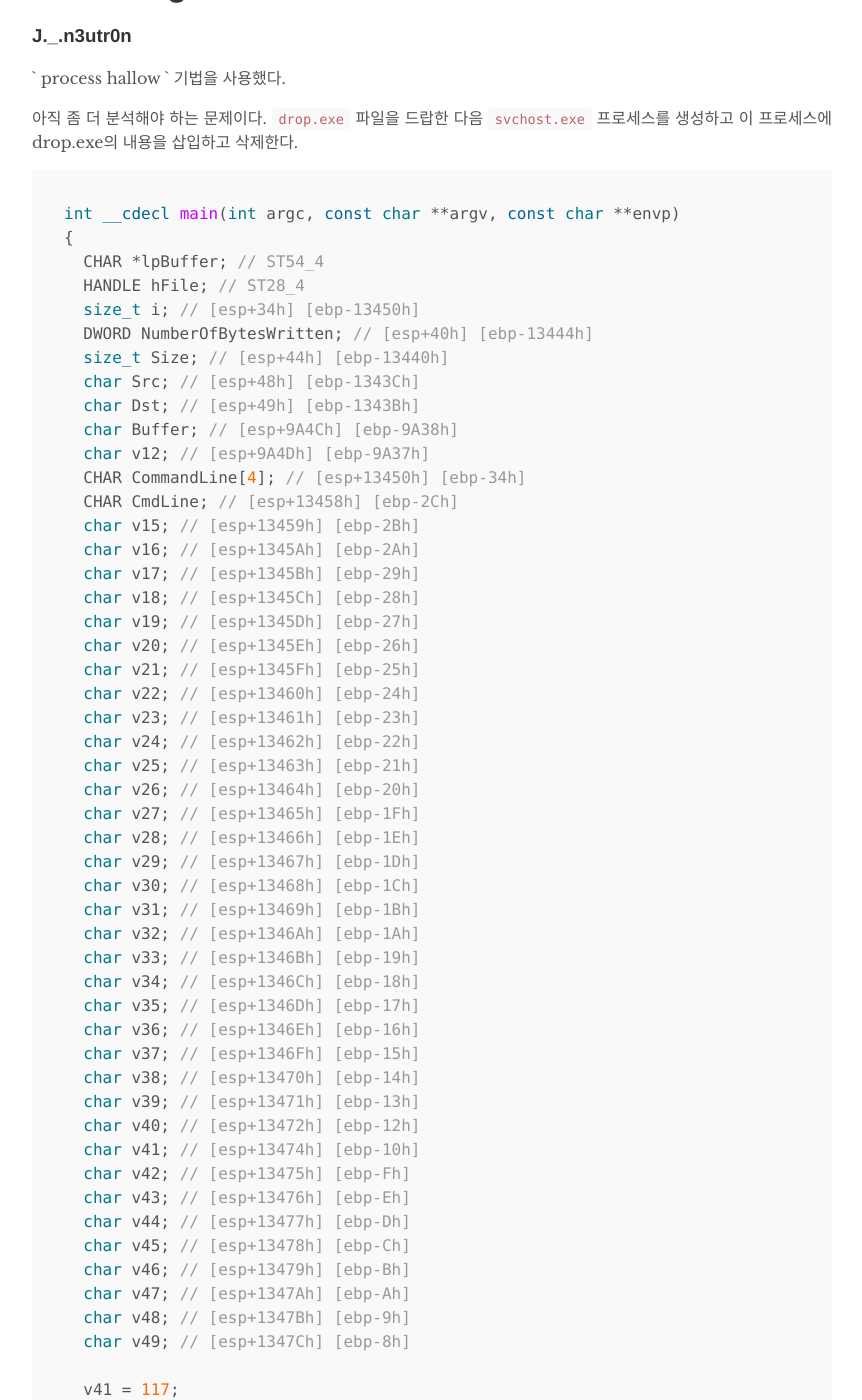
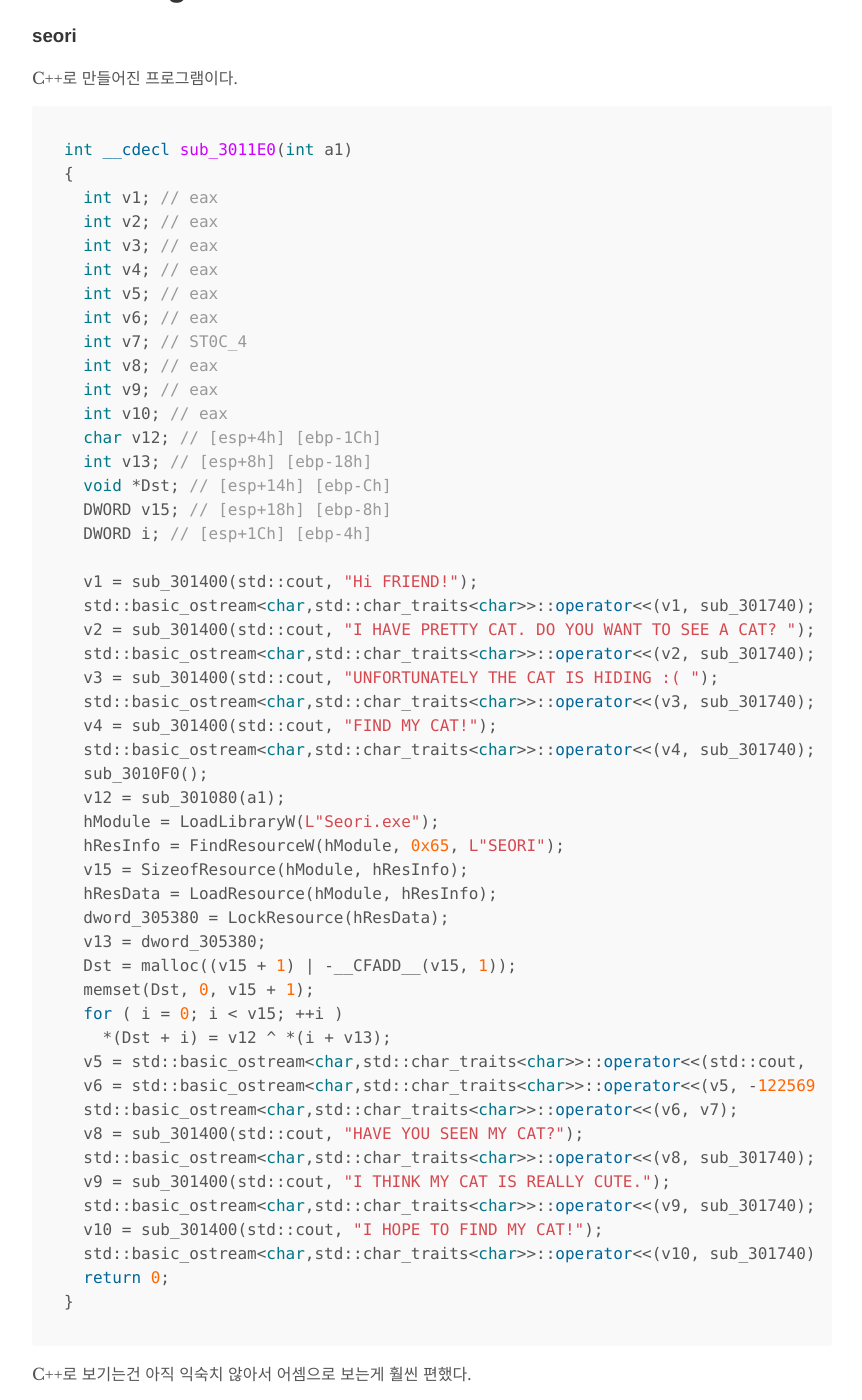
Before and after one commit to realsung/realsung.github.io_backup, a Jekyll site: the page built from _posts/2019-7-24-codegate-openctf.md, in a window 1280 px wide and 1400 px high, scrolled down 424 px. Shown: the whole window, without its empty margins (208-1070 px from the left). Built offline with Jekyll 4.4.1, drawn with Linux system fonts in a browser that asks for light colours; some of the changed text lies outside the part shown; grey boxes are pictures that could not be loaded.

Commit message:
finish all clear codegate openctf

````diff
--- a/_posts/2019-7-24-codegate-openctf.md
+++ b/_posts/2019-7-24-codegate-openctf.md
@@ -12,6 +12,103 @@ sitemap :
 
 
 # Reversing
+
+### seori
+
+C++로 만들어진 프로그램이다.
+
+```c++
+int __cdecl sub_3011E0(int a1)
+{
+  int v1; // eax
+  int v2; // eax
+  int v3; // eax
+  int v4; // eax
+  int v5; // eax
+  int v6; // eax
+  int v7; // ST0C_4
+  int v8; // eax
+  int v9; // eax
+  int v10; // eax
+  char v12; // [esp+4h] [ebp-1Ch]
+  int v13; // [esp+8h] [ebp-18h]
+  void *Dst; // [esp+14h] [ebp-Ch]
+  DWORD v15; // [esp+18h] [ebp-8h]
+  DWORD i; // [esp+1Ch] [ebp-4h]
+
+  v1 = sub_301400(std::cout, "Hi FRIEND!");
+  std::basic_ostream<char,std::char_traits<char>>::operator<<(v1, sub_301740);
+  v2 = sub_301400(std::cout, "I HAVE PRETTY CAT. DO YOU WANT TO SEE A CAT? ");
+  std::basic_ostream<char,std::char_traits<char>>::operator<<(v2, sub_301740);
+  v3 = sub_301400(std::cout, "UNFORTUNATELY THE CAT IS HIDING :( ");
+  std::basic_ostream<char,std::char_traits<char>>::operator<<(v3, sub_301740);
+  v4 = sub_301400(std::cout, "FIND MY CAT!");
+  std::basic_ostream<char,std::char_traits<char>>::operator<<(v4, sub_301740);
+  sub_3010F0();
+  v12 = sub_301080(a1);
+  hModule = LoadLibraryW(L"Seori.exe");
+  hResInfo = FindResourceW(hModule, 0x65, L"SEORI");
+  v15 = SizeofResource(hModule, hResInfo);
+  hResData = LoadResource(hModule, hResInfo);
+  dword_305380 = LockResource(hResData);
+  v13 = dword_305380;
+  Dst = malloc((v15 + 1) | -__CFADD__(v15, 1));
+  memset(Dst, 0, v15 + 1);
+  for ( i = 0; i < v15; ++i )
+    *(Dst + i) = v12 ^ *(i + v13);
+  v5 = std::basic_ostream<char,std::char_traits<char>>::operator<<(std::cout, sub_301740);
+  v6 = std::basic_ostream<char,std::char_traits<char>>::operator<<(v5, -122569430);
+  std::basic_ostream<char,std::char_traits<char>>::operator<<(v6, v7);
+  v8 = sub_301400(std::cout, "HAVE YOU SEEN MY CAT?");
+  std::basic_ostream<char,std::char_traits<char>>::operator<<(v8, sub_301740);
+  v9 = sub_301400(std::cout, "I THINK MY CAT IS REALLY CUTE.");
+  std::basic_ostream<char,std::char_traits<char>>::operator<<(v9, sub_301740);
+  v10 = sub_301400(std::cout, "I HOPE TO FIND MY CAT!");
+  std::basic_ostream<char,std::char_traits<char>>::operator<<(v10, sub_301740);
+  return 0;
+}
+```
+
+C++로 보기는건 아직 익숙치 않아서 어셈으로 보는게 훨씬 편했다.
+
+![](https://user-images.githubusercontent.com/32904385/62424765-51203080-b70e-11e9-91f5-6a8db84e84f4.png)
+
+이쪽 부분을 보게되면 ebp+var_4를 1씩 증가시키면서(증가 시키는 부분은 그래프 밑쪽에 있다..) ebp-8과 같을 때까지 밑에 연산을 한다. ebp-8 값은 `98929` 였다.
+
+![](https://user-images.githubusercontent.com/32904385/62424764-50879a00-b70e-11e9-8077-222a1c21e99b.png)
+
+동적 디버깅해서 xor 이후 [eax]에 넣는 dl의 값을 보니  `JPEG` 헤더의 값이 보였다.
+
+![](https://user-images.githubusercontent.com/32904385/62424810-15399b00-b70f-11e9-9769-5a86b41f2764.png)
+
+그러면 이 리소스들을 추출해서 파일을 쓰면 플래그가 써 있는 JPEG가 나온다.
+
+```python
+from idaapi import *
+from idautils import *
+
+value = []
+for i in range(98928):
+	value.append(hex(Byte(0x139b398+i)))
+	"""
+	value[i] = value[i].replace('0x','')
+	if len(value[i]) == 1:
+		value[i] = "0" + value[i]
+	"""
+
+f = open('flag.jpeg','wb')
+data = ''.join(chr(int(value[i],16)) for i in range(98928))
+f.write(data)
+f.close()
+```
+
+IDA Python을 이용해서 스크립트를 짜면 된다. 그러면 이미지 파일 하나가 생성된다.
+
+![](https://user-images.githubusercontent.com/32904385/62424725-bf182800-b70d-11e9-8d81-16cf5dbb9370.jpeg)
+
+**FLAG : `SeoRi's_Meow`**
+
+<br />
 
 ### J._.n3utr0n
 
@@ -419,7 +516,3 @@ Let's See the result!!!!
 그냥 파일 추출해주면 플래그가 있다.
 
 **FLAG : `Pyth0n_m4k2_2X2_B1n4ry_:D`**
-
-<br />
-
-### seori
````
